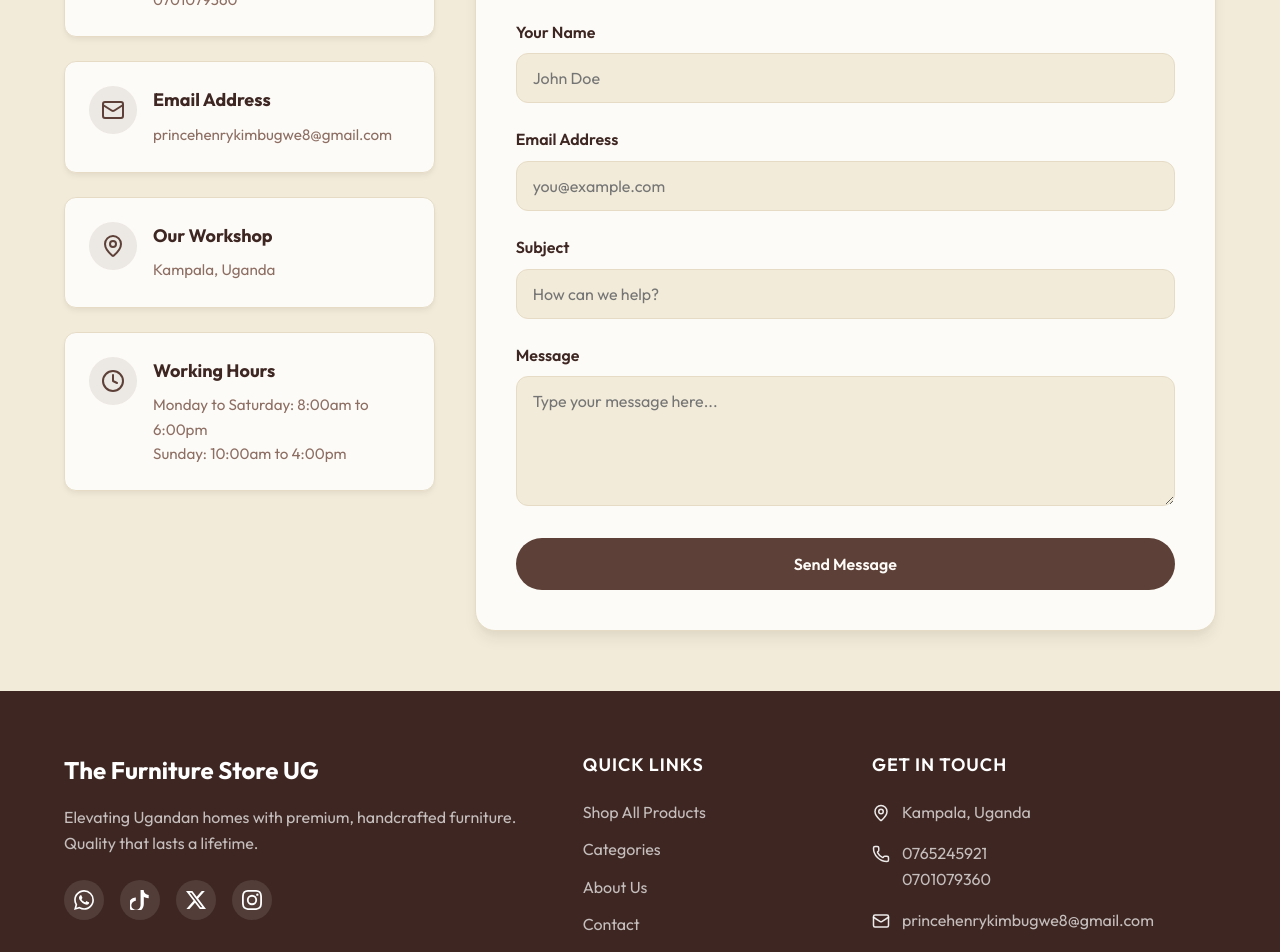
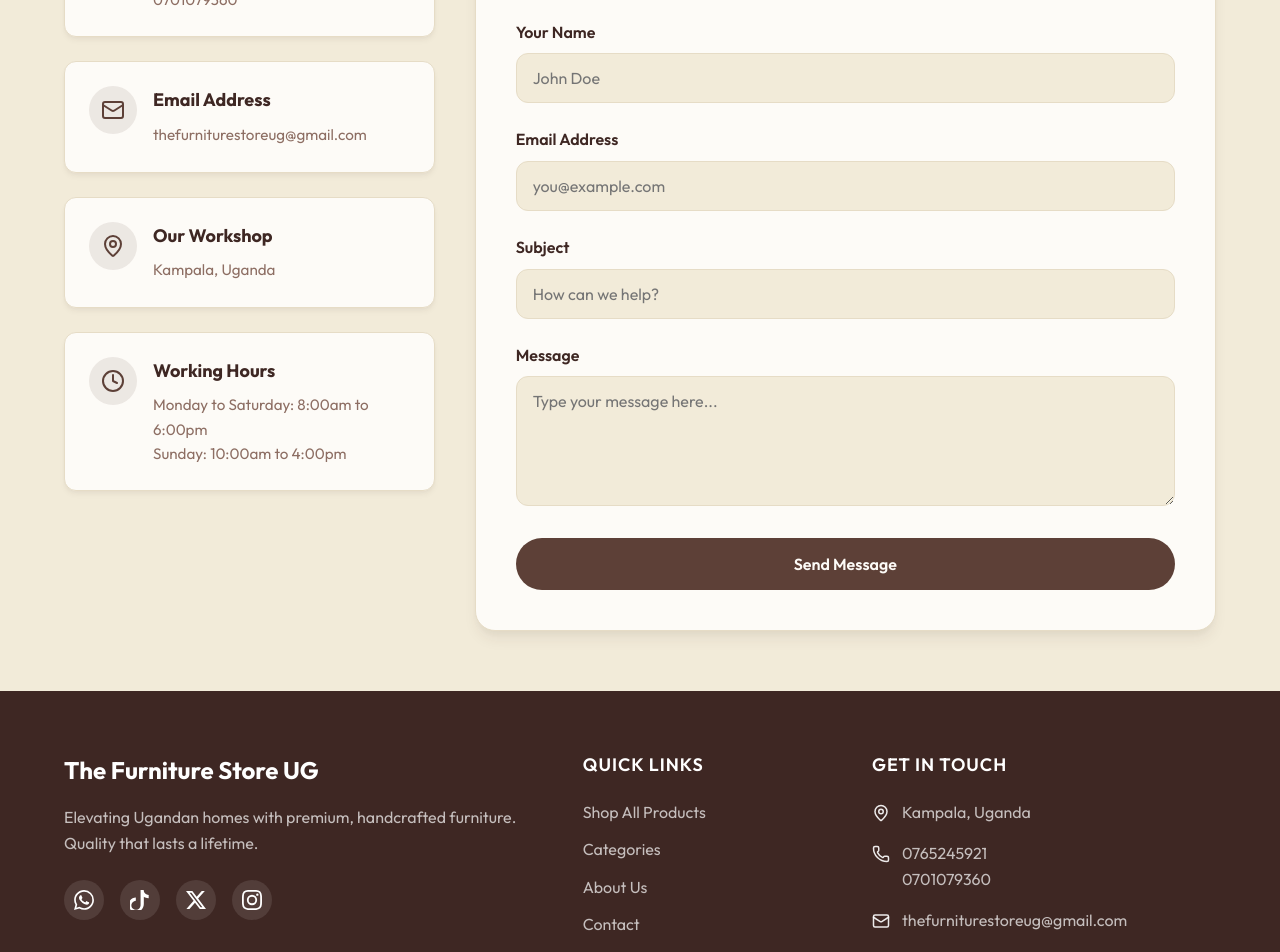
Before and after one commit to laptertechnologies-hue/thefurniturestoreug-website, a Next.js app: page /contact in a window 1280 px wide. Shown: the part 320-1272 px from the top of the page. Built offline with nearby package versions, Linux system fonts and the light colour scheme; no server answers.

Commit message:
Update email, WhatsApp, and Instagram links

```diff
--- a/src/app/contact/page.tsx
+++ b/src/app/contact/page.tsx
@@ -26,7 +26,7 @@ export default function Contact() {
               <div className="info-icon"><Mail size={24} /></div>
               <div>
                 <h3>Email Address</h3>
-                <p>princehenrykimbugwe8@gmail.com</p>
+                <p>thefurniturestoreug@gmail.com</p>
               </div>
             </div>
 
--- a/src/components/Footer.tsx
+++ b/src/components/Footer.tsx
@@ -38,10 +38,10 @@ export default function Footer() {
           <h2>The Furniture Store UG</h2>
           <p>Elevating Ugandan homes with premium, handcrafted furniture. Quality that lasts a lifetime.</p>
           <div className="social-links">
-            <a href="https://wa.me/256765245921" target="_blank" rel="noopener noreferrer" aria-label="WhatsApp"><WhatsappIcon /></a>
+            <a href="https://wa.me/message/XKPTWDCXAYGNB1" target="_blank" rel="noopener noreferrer" aria-label="WhatsApp"><WhatsappIcon /></a>
             <a href="#" target="_blank" rel="noopener noreferrer" aria-label="TikTok"><TiktokIcon /></a>
             <a href="#" target="_blank" rel="noopener noreferrer" aria-label="X (Twitter)"><XIcon /></a>
-            <a href="#" target="_blank" rel="noopener noreferrer" aria-label="Instagram"><InstagramIcon /></a>
+            <a href="https://www.instagram.com/the_furniture_store_ug?igsh=MTI1bjJhZDNxa3d2eg%3D%3D&utm_source=qr" target="_blank" rel="noopener noreferrer" aria-label="Instagram"><InstagramIcon /></a>
           </div>
         </div>
 
@@ -71,7 +71,7 @@ export default function Footer() {
             </li>
             <li>
               <Mail size={18} className="contact-icon" />
-              <span>princehenrykimbugwe8@gmail.com</span>
+              <span>thefurniturestoreug@gmail.com</span>
             </li>
           </ul>
         </div>
```
